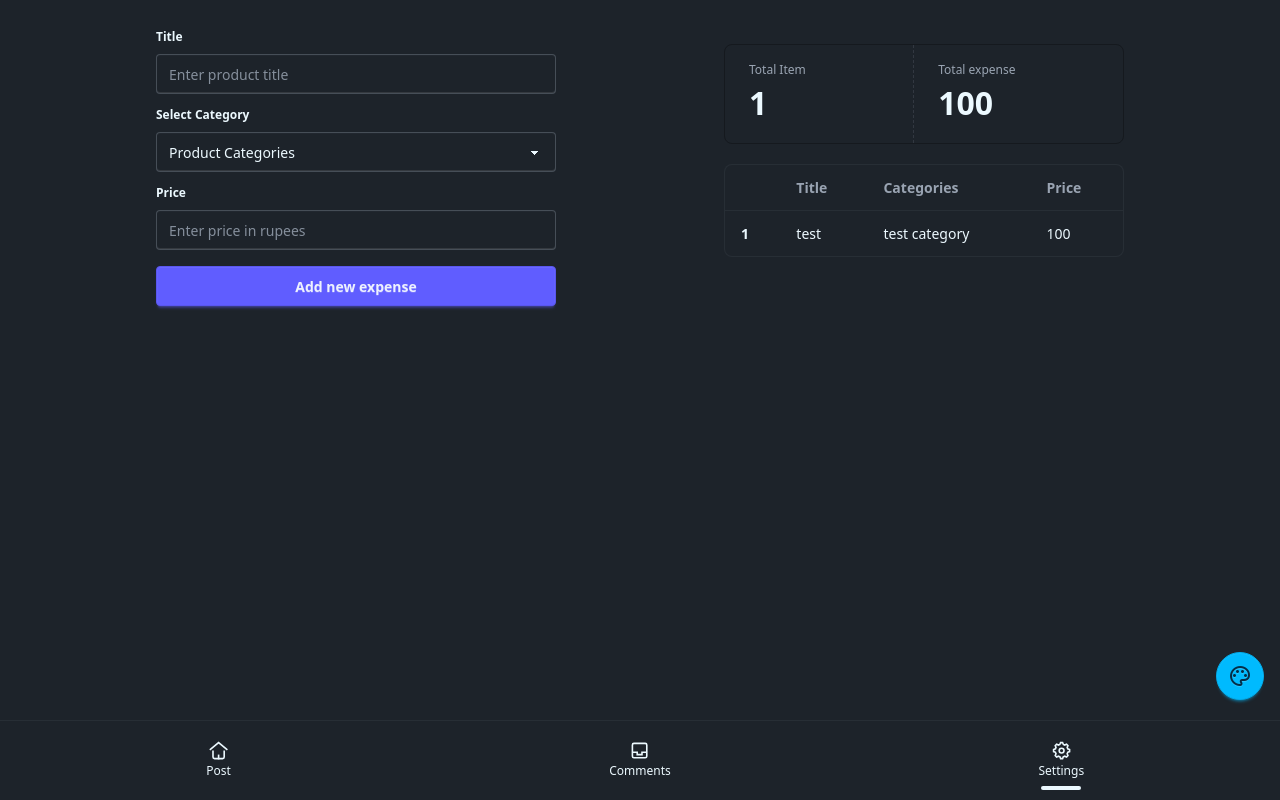
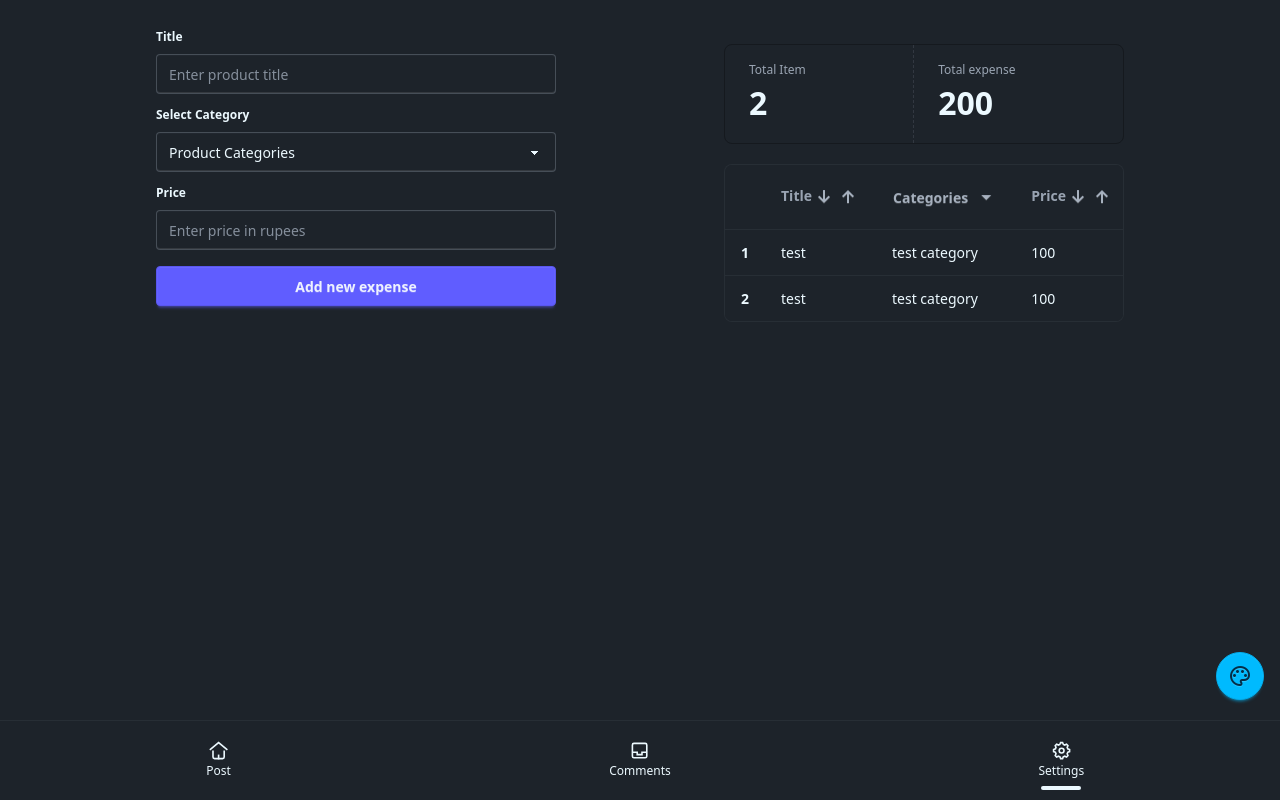
Before and after one commit to mahesh548/Router-Project, a React (Vite) app: page /bills in a window 1280 px wide. Built offline with nearby package versions, Linux system fonts and the light colour scheme.

Commit message:
feat: enhance Table component with sorting functionality and integrate useFilter for data management

```diff
--- a/index.html
+++ b/index.html
@@ -5,7 +5,7 @@
     <meta name="viewport" content="width=device-width, initial-scale=1.0" />
     <link
       rel="stylesheet"
-      href="https://fonts.googleapis.com/css2?family=Material+Symbols+Outlined:opsz,wght,FILL,GRAD@24,400,0,0&icon_names=palette"
+      href="https://fonts.googleapis.com/css2?family=Material+Symbols+Outlined:opsz,wght,FILL,GRAD@24,400,0,0"
     />
     <title>React Basic Project</title>
   </head>
--- a/src/component/Table.jsx
+++ b/src/component/Table.jsx
@@ -1,21 +1,27 @@
-import { useContext } from "react";
+import { useContext, useState } from "react";
 import { BillContext } from "../context/BillContextProvider";
+import useFilter from "../hooks/useFilter";
 
 export default function Table() {
   const { expenseList } = useContext(BillContext);
+  const [sorting, setSorting] = useState(() => () => {});
+  const [data, searchQuery] = useFilter(expenseList, (item) => {
+    return item.category;
+  });
+  console.log(data);
   return (
     <>
       <div className="stats bg-base-100 border-base-300 border w-100 mt-6">
         <div className="stat">
           <div className="stat-title">Total Item</div>
-          <div className="stat-value">{expenseList.length}</div>
+          <div className="stat-value">{data.length}</div>
           <div className="stat-actions"></div>
         </div>
 
         <div className="stat">
           <div className="stat-title">Total expense </div>
           <div className="stat-value">
-            {expenseList.reduce((acc, curr) => {
+            {data.reduce((acc, curr) => {
               return acc + parseInt(curr.price);
             }, 0)}
           </div>
@@ -26,13 +32,78 @@ export default function Table() {
           <thead>
             <tr>
               <th></th>
-              <th>Title</th>
-              <th>Categories</th>
-              <th>Price</th>
+              <th>
+                Title
+                <button
+                  className="btn btn-xs btn-ghost btn-circle p-[3px]"
+                  onClick={() =>
+                    setSorting(() => (a, b) => {
+                      return a.title.localeCompare(b.title);
+                    })
+                  }
+                >
+                  <i class="material-symbols-outlined ">arrow_downward_alt</i>
+                </button>
+                <button
+                  className="btn btn-xs btn-ghost btn-circle p-[3px]"
+                  onClick={() =>
+                    setSorting(() => (a, b) => {
+                      return b.title.localeCompare(a.title);
+                    })
+                  }
+                >
+                  <i class="material-symbols-outlined p-0">arrow_upward_alt</i>
+                </button>
+              </th>
+              <th>
+                <div className="dropdown dropdown-center p-0">
+                  <div tabIndex={0} role="button" className="btn btn-ghost p-0">
+                    Categories
+                    <span class="material-symbols-outlined">
+                      arrow_drop_down
+                    </span>
+                  </div>
+                  <ul
+                    tabIndex={0}
+                    className="dropdown-content menu bg-base-100 rounded-box z-1 w-52 p-2 shadow-sm"
+                  >
+                    <li onClick={() => searchQuery()}>
+                      <a>Item 1</a>
+                    </li>
+                  </ul>
+                </div>
+              </th>
+              <th>
+                Price
+                <button
+                  className="btn btn-xs btn-ghost btn-circle p-[3px]"
+                  onClick={() =>
+                    setSorting(() => (a, b) => {
+                      return parseInt(b.price) - parseInt(a.price);
+                    })
+                  }
+                >
+                  <i class="material-symbols-outlined ">arrow_downward_alt</i>
+                </button>
+                <button className="btn btn-xs btn-ghost btn-circle p-[3px]">
+                  <i
+                    class="material-symbols-outlined p-0"
+                    onClick={() =>
+                      setSorting(() => (a, b) => {
+                        return parseInt(a.price) - parseInt(b.price);
+                      })
+                    }
+                  >
+                    arrow_upward_alt
+                  </i>
+                </button>
+              </th>
             </tr>
           </thead>
           <tbody>
-            {expenseList.map(({ serial, title, category, price, id }) => {
+            {data
+              .sort((a, b) => sorting(a, b))
+              .map(({ serial, title, category, price, id }) => {
                 return (
                   <tr key={id}>
                     <th>{serial}</th>
--- a/src/context/BillContextProvider.jsx
+++ b/src/context/BillContextProvider.jsx
@@ -9,6 +9,13 @@ export function BillContextProvider({ children }) {
       category: "test category",
       price: "100",
       serial: "1",
+      id: crypto.randomUUID(),
+    },
+    {
+      title: "test",
+      category: "test category",
+      price: "100",
+      serial: "2",
       id: crypto.randomUUID(),
     },
   ]);
--- a/src/hooks/useFilter.js
+++ b/src/hooks/useFilter.js
@@ -1,4 +1,4 @@
-import { useState } from "react";
+import { useEffect, useState } from "react";
 
 export default function useFilter(
   data,
@@ -7,6 +7,9 @@ export default function useFilter(
   }
 ) {
   const [filtered, setFiltered] = useState(data);
+  useEffect(() => {
+    setFiltered(data);
+  }, [data]);
   const searchFilter = (query) => {
     if (!query) {
       setFiltered(data);
```
Lines whose indentation alone changed are shown as unchanged.
